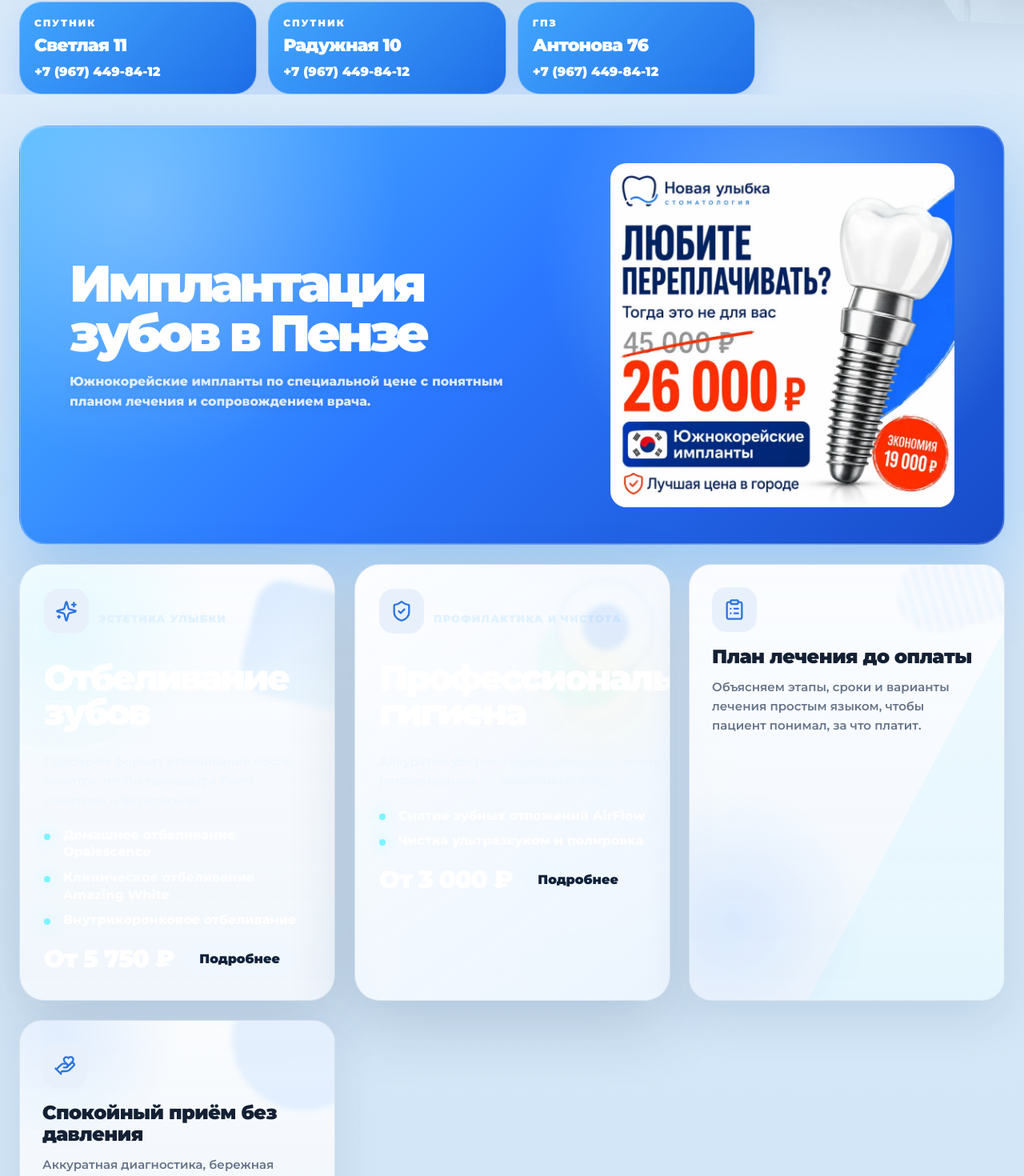
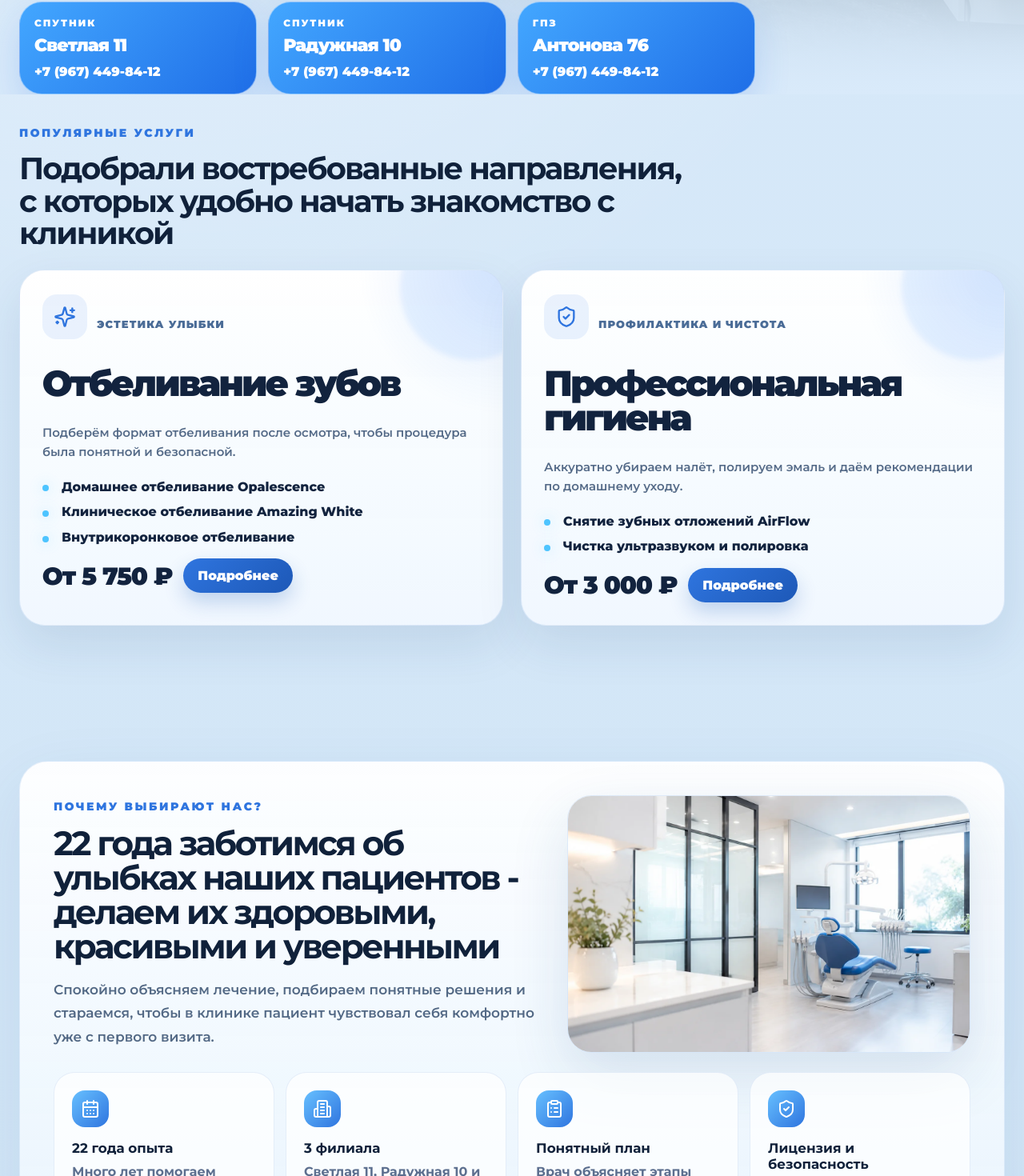
Before and after one commit to HailRakeeee1324/new-smile58, a React (Vite) app: page / in a window 1280 px wide. Shown: the part 731-2201 px from the top of the page at 80% size. Built offline with nearby package versions, Linux system fonts and the light colour scheme.

Commit message:
Update home page blocks

```diff
--- a/src/main.jsx
+++ b/src/main.jsx
@@ -1668,8 +1668,7 @@
 }
 
 function HomePage() {
-  const accentCard = homeCards.find((card) => card.accent);
-  const regularCards = homeCards.filter((card) => !card.accent);
+  const homeOfferCards = homeCards.filter((card) => card.offer);
 
   return (
     <main className="home-page">
@@ -1704,37 +1703,18 @@
         </div>
       </section>
 
-      <section className="features container" aria-label="Преимущества">
-        {accentCard ? (
-          <article className="feature-card feature-card--accent feature-card--hero feature-card--implant-mini reveal-on-scroll" key={accentCard.title}>
-            <div className="feature-card__hero-main">
-              {(accentCard.icon || accentCard.badge) ? (
-                <div className="feature-card__hero-head">
-                  {accentCard.icon ? <div className="feature-card__icon">{accentCard.icon}</div> : null}
-                  {accentCard.badge ? <div className="feature-card__badge">{accentCard.badge}</div> : null}
-                </div>
-              ) : null}
-
-              <h3>{accentCard.title}</h3>
-              {accentCard.text ? <p className="feature-card__summary feature-card__summary--promo">{accentCard.text}</p> : null}
-              {accentCard.note ? <p className="feature-card__note">{accentCard.note}</p> : null}
-
-            </div>
-
-            {accentCard.banner ? (
-              <figure className="feature-card__banner feature-card__banner--promo">
-                <img src={accentCard.banner} alt="Имплантация зубов в Пензе - акция 26 000 рублей" loading="lazy" decoding="async" />
-              </figure>
-            ) : null}
-          </article>
-        ) : null}
-
-        <div className="features__grid">
-          {regularCards.map((card) => {
+      <section className="features container" aria-labelledby="home-offers-title">
+        <div className="home-offers__head reveal-on-scroll">
+          <p className="section-label">Популярные услуги</p>
+          <h2 id="home-offers-title">Подобрали востребованные направления, с которых удобно начать знакомство с клиникой</h2>
+        </div>
+
+        <div className="home-offers__grid">
+          {homeOfferCards.map((card) => {
             const CardTag = card.route ? "a" : "article";
             const cardProps = card.route ? { href: routeHref(card.route), "data-route-link": true } : {};
             return (
-              <CardTag className={`feature-card feature-card--secondary reveal-on-scroll ${card.route ? "feature-card--clickable" : ""} ${card.offer ? "feature-card--service-offer" : ""}`} key={card.title} {...cardProps}>
+              <CardTag className={`feature-card feature-card--secondary feature-card--service-offer reveal-on-scroll ${card.route ? "feature-card--clickable" : ""}`} key={card.title} {...cardProps}>
                 <div className="feature-card__service-head">
                   <div className="feature-card__icon">{card.icon}</div>
                   {card.label ? <span>{card.label}</span> : null}
@@ -1759,10 +1739,20 @@
       </section>
 
       <section className="container home-advantages reveal-on-scroll" aria-labelledby="home-advantages-title">
-        <div className="home-advantages__head">
-          <p className="section-label">Почему выбирают нас?</p>
-          <h2 id="home-advantages-title">22 года мы приносим пользу улыбкам наших пациентов, делаем их здоровыми и красивыми.</h2>
+        <div className="home-advantages__hero">
+          <div className="home-advantages__content">
+            <p className="section-label">Почему выбирают нас?</p>
+            <h2 id="home-advantages-title">22 года заботимся об улыбках наших пациентов - делаем их здоровыми, красивыми и уверенными</h2>
+            <p className="home-advantages__lead">
+              Спокойно объясняем лечение, подбираем понятные решения и стараемся, чтобы в клинике пациент чувствовал себя комфортно уже с первого визита.
+            </p>
+          </div>
+
+          <figure className="home-advantages__media">
+            <img src="/home-advantages-clinic.webp" alt="Светлый современный кабинет стоматологии Новая улыбка" loading="lazy" decoding="async" />
+          </figure>
         </div>
+
         <div className="home-advantages__grid">
           {homeAdvantages.map((advantage) => (
             <article className="home-advantage-card" key={advantage.title}>
```
Also changed, not shown: public/home-advantages-clinic.webp (added), src/styles.css.
